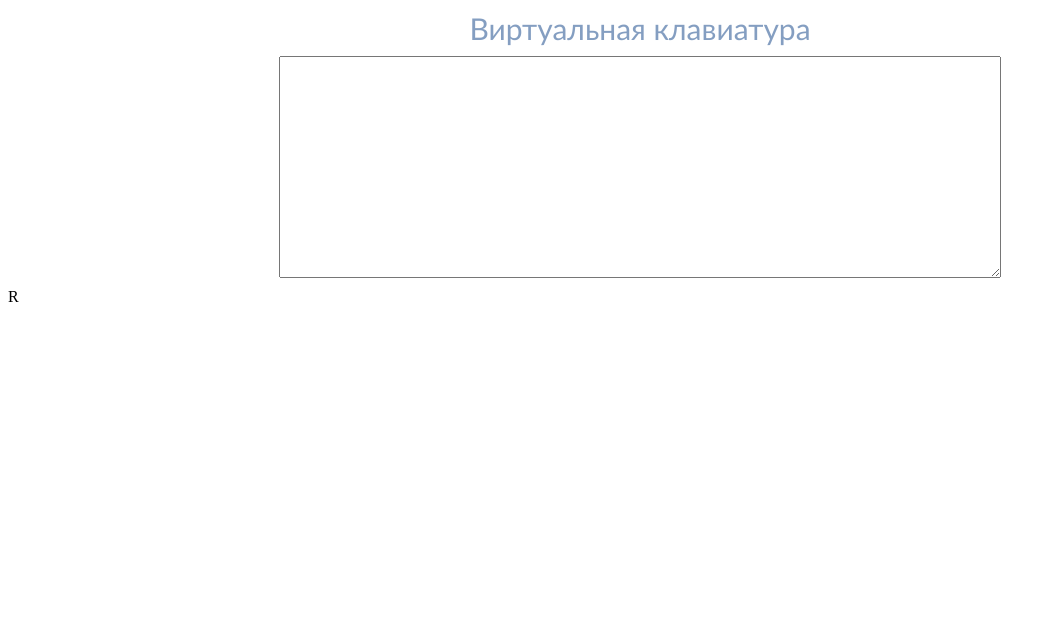
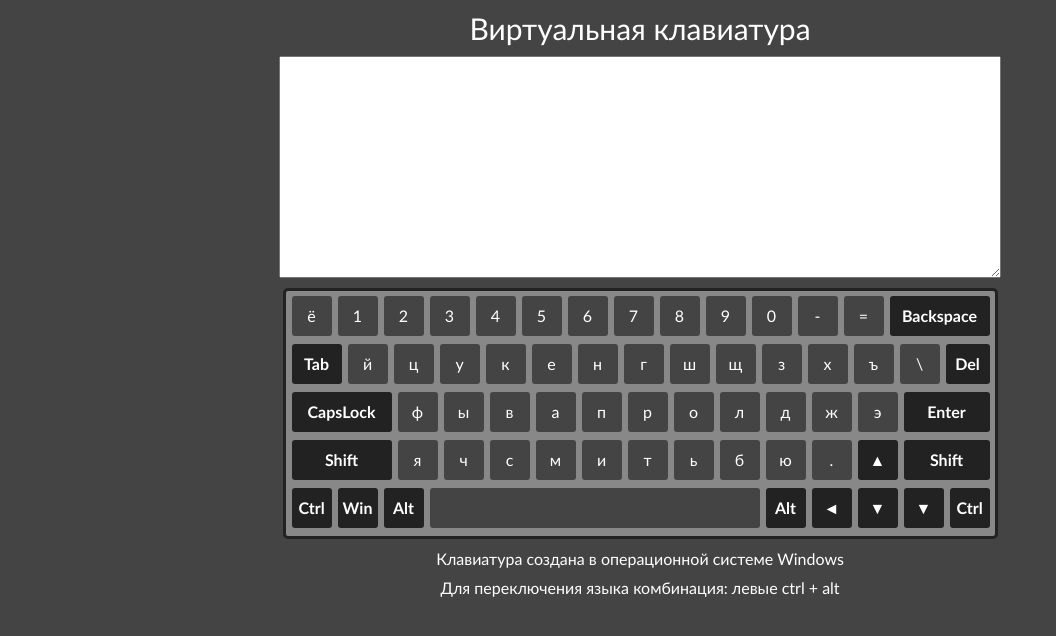
Before and after one commit to vitali007tut/virtual-keyboard, a plain HTML site: page index.html in a window 1280 px wide. Shown: the whole page, without its empty margins (0-1056 px from the left). Drawn offline with Linux system fonts and the light colour scheme.

Commit message:
feat: create init rusKeyboard

```diff
--- a/css/style.css
+++ b/css/style.css
@@ -1,3 +1,6 @@
+html {
+    background: #444444;
+}
 .container {
     margin: 0 auto;
     font-family: "Trebuchet MS", "Helvetica", sans-serif;
@@ -15,12 +18,84 @@
 
 .title {
     font-size: 30px;
-    color: rgba(101,134,177,0.8);
 }
 
 .description,
 .language,
 .title {
     margin: 10px auto;
-    text-align: center
+    text-align: center;
+    color: white;
 }
+
+.keyboard {
+    width: 704px;
+    margin: 0 auto;
+    padding: 5px;
+    padding-left: 0;
+    padding-bottom: 0;
+    background: #888888;
+    border: 3px solid #222222;
+    border-radius: 5px
+}
+
+.hidden {
+    display: none
+}
+
+.keyboard .row {
+    clear: both;
+    width: 100%;
+    height: 40px;
+    margin-bottom: 8px
+}
+
+.keyboard .key {
+    float: left;
+    width: 40px;
+    height: 40px;
+    margin-left: 6px;
+    font-weight: 500;
+    line-height: 40px;
+    text-align: center;
+    color: #ffffff;
+    background: #444444;
+    border-radius: 3px;
+    cursor: pointer;
+    user-select: none;
+    transition: border-radius 0.3s, background-color 0.3s
+}
+
+.keyboard .key:hover {
+    background: #79aa89
+}
+
+.keyboard .key.active {
+    background-color: #2cfd72;
+    border-radius: 50px
+}
+
+.keyboard .AltLeft,.keyboard .AltRight,.keyboard .ArrowUp,.keyboard .ArrowLeft,.keyboard .ArrowDown,.keyboard .ArrowRight,.keyboard .Backspace,.keyboard .CapsLock,.keyboard .ControlLeft,.keyboard .ControlRight,.keyboard .Delete,.keyboard .Enter,.keyboard .ShiftLeft,.keyboard .ShiftRight,.keyboard .Tab,.keyboard .MetaLeft {
+    font-weight: 600;
+    background-color: #222222
+}
+
+.keyboard .Tab {
+    width: 50px
+}
+
+.keyboard .Backspace,.keyboard .CapsLock,.keyboard .ShiftLeft {
+    width: 100px
+}
+
+.keyboard .Delete {
+    width: 44px
+}
+
+.keyboard .Enter,.keyboard .ShiftRight {
+    width: 86px
+}
+
+.keyboard .Space {
+    width: 330px
+}
--- a/js/addComponent.js
+++ /dev/null
@@ -1,13 +0,0 @@
-const CssClasses = {
-  LETTER: "letter",
-};
-
-function createLiter(liters) {
-  const component = document.createElement("div");
-  component.classList.add(CssClasses.LETTER);
-  component.innerHTML = liters;
-
-  return component;
-}
-
-export { createLiter };
--- a/js/app.js
+++ b/js/app.js
@@ -1,30 +1,15 @@
-import { createLiter } from './addComponent.js'
+import { /* createLiter, */ Keyboard } from './keyboard.js'
 
-// * add style in html
-const style = window.document.createElement('link')
-style.href = "./css/style.css"
-style.rel = "stylesheet"
-window.document.getElementsByTagName('head')[0].appendChild(style)
-
-const body = document.querySelector('body')
-
- // * add container
-const container = document.createElement('div')
-container.classList.add('container')
-document.body.appendChild(container)
-
-// * add title
-const title = document.createElement('p')
-title.classList.add('title')
-title.innerHTML = 'Виртуальная клавиатура'
-container.appendChild(title)
-
-// * add textArea
-const textArea = document.createElement('textarea')
-textArea.classList.add('textarea')
-container.appendChild(textArea)
-
+Keyboard.init()
 
 // test
-const component = createLiter('R') // example
-body.appendChild(component)
+
+// console.log(Keyboard.lang)
+const row = []
+document.onkeydown = function (event) {
+  // row.push(event.code)
+  // console.log(event)
+  console.log(event.key)
+	console.log(String.fromCharCode(event.keyCode))
+}
+// const component = createLiter('R') // example
--- /dev/null
+++ b/js/keyboard.js
@@ -0,0 +1,171 @@
+const CssClasses = {
+  LETTER: "letter",
+};
+
+const elementsRus = [
+  [
+    ["Backquote", 'ё', 'Ё'],
+    ["Digit1", '1', '!'],
+    ["Digit2", '2', '"'],
+    ["Digit3", '3', '№'],
+    ["Digit4", '4', ';'],
+    ["Digit5", '5', '%'],
+    ["Digit6", '6', ':'],
+    ["Digit7", '7', '?'],
+    ["Digit8", '8', '*'],
+    ["Digit9", '9', '('],
+    ["Digit0", '0', ')'],
+    ["Minus", '-', '_'],
+    ["Equal", '=', '+'],
+    ["Backspace", 'Backspace', 'Backspace'],
+  ],
+  [
+    ["Tab", 'Tab', 'Tab'],
+    ["KeyQ", 'й', 'Й'],
+    ["KeyW", 'ц', 'Ц'],
+    ["KeyE", 'у', 'У'],
+    ["KeyR", 'к', 'К'],
+    ["KeyT", 'е', 'Е'],
+    ["KeyY", 'н', 'Н'],
+    ["KeyU", 'г', 'Г'],
+    ["KeyI", 'ш', 'Ш'],
+    ["KeyO", 'щ', 'Щ'],
+    ["KeyP", 'з', 'З'],
+    ["BracketLeft", 'х', 'Х'],
+    ["BracketRight", 'ъ', 'Ъ'],
+    ["Backslash", '\\', '/'],
+    ["Delete", 'Del', 'Del'],
+  ],
+  [
+    ["CapsLock", 'CapsLock', 'CapsLock'],
+    ["KeyA", 'ф', 'Ф'],
+    ["KeyS", 'ы', 'Ы'],
+    ["KeyD", 'в', 'В'],
+    ["KeyF", 'а', 'А'],
+    ["KeyG", 'п', 'П'],
+    ["KeyH", 'р', 'Р'],
+    ["KeyJ", 'о', 'О'],
+    ["KeyK", 'л', 'Л'],
+    ["KeyL", 'д', 'Д'],
+    ["Semicolon", 'ж', 'Ж'],
+    ["Quote", 'э', 'Э'],
+    ["Enter", 'Enter', 'Enter'],
+  ],
+  [
+    ["ShiftLeft", 'Shift', 'Shift'],
+    ["KeyZ", 'я', 'Я'],
+    ["KeyX", 'ч', 'Ч'],
+    ["KeyC", 'с', 'С'],
+    ["KeyV", 'м', 'М'],
+    ["KeyB", 'и', 'И'],
+    ["KeyN", 'т', 'Т'],
+    ["KeyM", 'ь', 'Ь'],
+    ["Comma", 'б', 'Б'],
+    ["Period", 'ю', 'Ю'],
+    ["Slash", '.', ','],
+    ["ArrowUp", '▲', '▲'],
+    ["ShiftRight", 'Shift', 'Shift'],
+  ],
+  [
+    ["ControlLeft", "Ctrl", "Ctrl"],
+    ["MetaLeft", "Win", "Win"],
+    ["AltLeft", "Alt", "Alt"],
+    ["Space", " ", " "],
+    ["AltRight", "Alt", "Alt"],
+    ["ArrowLeft", "◄", "◄"],
+    ["ArrowDown", "▼", "▼"],
+    ["ArrowRight", "▼", "▼"],
+    ["ControlRight", "Ctrl", "Ctrl"],
+  ],
+];
+
+const elementsEng = [];
+
+const Keyboard = {
+  lang: localStorage.getItem("lang") || "rus",
+
+  init() {
+    // * add style in html
+    const style = window.document.createElement("link");
+    style.href = "./css/style.css";
+    style.rel = "stylesheet";
+    window.document.getElementsByTagName("head")[0].appendChild(style);
+
+    const body = document.querySelector("body");
+
+    // * add container
+    const container = document.createElement("div");
+    container.classList.add("container");
+    document.body.appendChild(container);
+
+    // * add title
+    const title = document.createElement("p");
+    title.classList.add("title");
+    title.innerHTML = "Виртуальная клавиатура";
+    container.appendChild(title);
+
+    // * add textArea
+    const textArea = document.createElement("textarea");
+    textArea.classList.add("textarea");
+    container.appendChild(textArea);
+
+    // * add keyboard
+    const bodyKeyboard = document.createElement("div");
+    bodyKeyboard.classList.add("keyboard", "keyboard-body");
+    bodyKeyboard.setAttribute("id", "keyboard");
+    container.appendChild(bodyKeyboard);
+
+    // add 5 rows
+    for (let i = 0; i < 5; i++) {
+      const rowKeyboard = document.createElement("div");
+      rowKeyboard.classList.add("keyboard-row", "row");
+      bodyKeyboard.appendChild(rowKeyboard);
+
+      for (let j = 0; j < elementsRus[i].length; j++) {
+        const btn = document.createElement("div");
+        btn.classList.add("keyboard-key", "key", elementsRus[i][j][0]);
+
+        //create cards button
+        // rus
+        const cardRus = document.createElement("span");
+        cardRus.classList.add("rus");
+        const caseDown = document.createElement("span")
+        caseDown.classList.add("caseDown");
+        caseDown.innerHTML = elementsRus[i][j][1];
+        const caseUp = document.createElement("span")
+        caseUp.classList.add("caseUp");
+        caseUp.innerHTML = elementsRus[i][j][2];
+        const caps = document.createElement("span")
+        caps.classList.add("caps");
+        caps.innerHTML = elementsRus[i][j][2];
+        const shiftCaps = document.createElement("span")
+        shiftCaps.classList.add("shiftCaps");
+        shiftCaps.innerHTML = elementsRus[i][j][1];
+        // add rus in cardRus
+        // todo остальные добавить
+        cardRus.appendChild(caseDown)
+        btn.appendChild(cardRus)
+
+        // eng
+        const cardEng = document.createElement("span");
+        cardEng.classList.add("eng");
+
+        // add btn into row
+        rowKeyboard.appendChild(btn);
+      }
+    }
+
+    // * add footer
+    const os = document.createElement("p");
+    os.classList.add("description");
+    os.innerHTML = "Клавиатура создана в операционной системе Windows";
+    container.appendChild(os);
+
+    const language = document.createElement("p");
+    language.classList.add("language");
+    language.innerHTML = "Для переключения языка комбинация: левыe ctrl + alt";
+    container.appendChild(language);
+  },
+};
+
+export { Keyboard };
```
